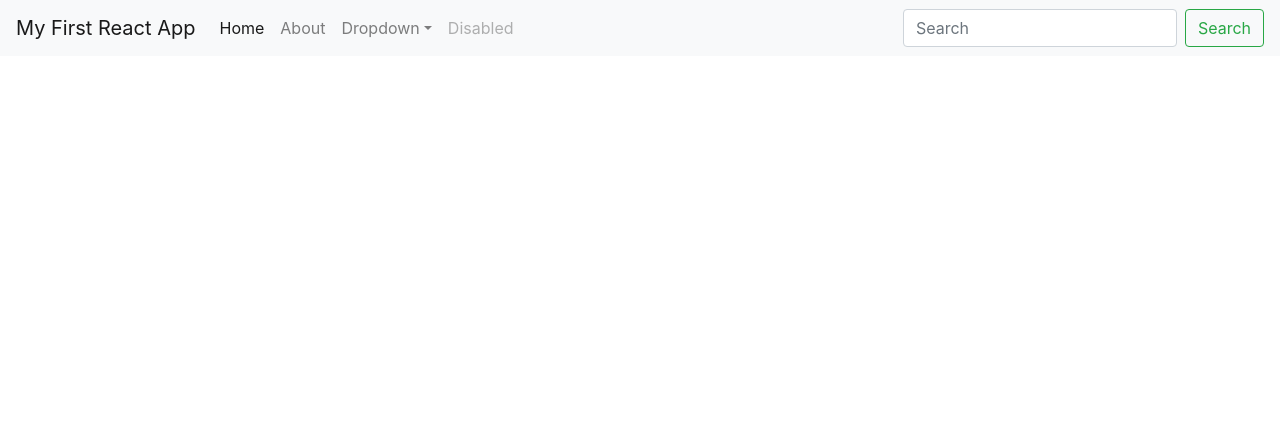
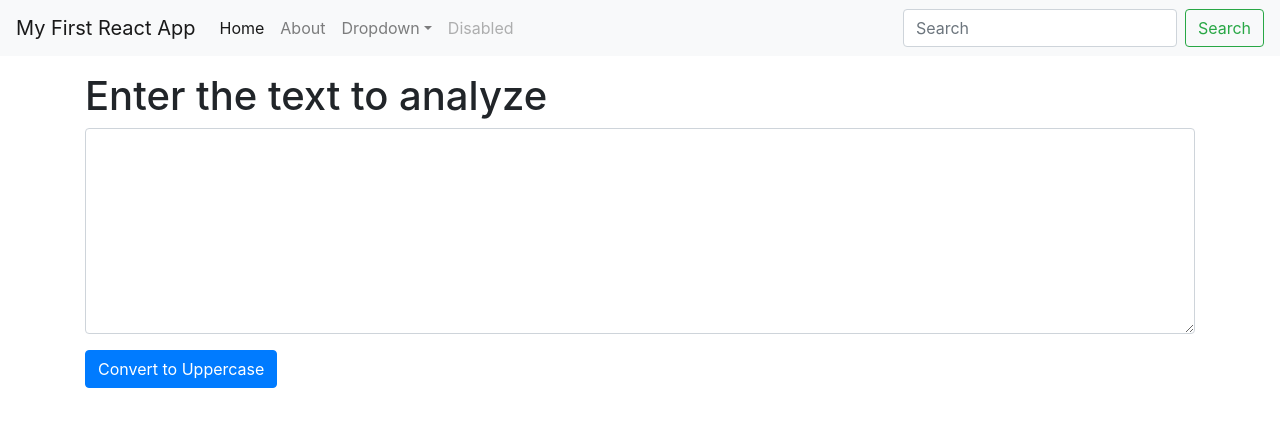
Before and after one commit to subrahmanyam-pampana/learn-react, a React (Create React App) app in the folder myapp/: page / in a window 1280 px wide. Shown: the top 426 px of the page. Built offline with nearby package versions, Linux system fonts and the light colour scheme.

Commit message:
added useState and event listerners i Text form

```diff
--- a/myapp/src/App.js
+++ b/myapp/src/App.js
@@ -1,11 +1,15 @@
 // import logo from "./logo.svg";
 import "./App.css";
 import NavBar from "./components/NavBar";
+import TextForm from "./components/TextForm";
 
 function App() {
   return (
     <>
-     <NavBar title="My First React App" aboutText="About" />
+      <NavBar title="My First React App" aboutText="About" />
+      <div className="container my-3">
+        <TextForm heading="Enter the text to analyze"/>
+      </div>
     </>
   );
 }
--- /dev/null
+++ b/myapp/src/components/TextForm.js
@@ -0,0 +1,24 @@
+import React,{useState} from "react";
+
+export default function TextForm(props) {
+
+  let [text,setText] = useState('');
+
+  const handleTextAreaChange = (event)=>{
+    setText(event.target.value)
+  }
+
+  const handleUpClick = (event)=>{
+    setText(text.toUpperCase())
+  }
+
+  return (
+    <div >
+      <h1>{props.heading}</h1>
+      <div className="mb-3">
+        <textarea className="form-control" value={text} onChange={handleTextAreaChange} id="myBox" rows="8" />
+      </div>
+      <button className="btn btn-primary" onClick={handleUpClick}>Convert to Uppercase</button>
+    </div>
+  );
+}
```
